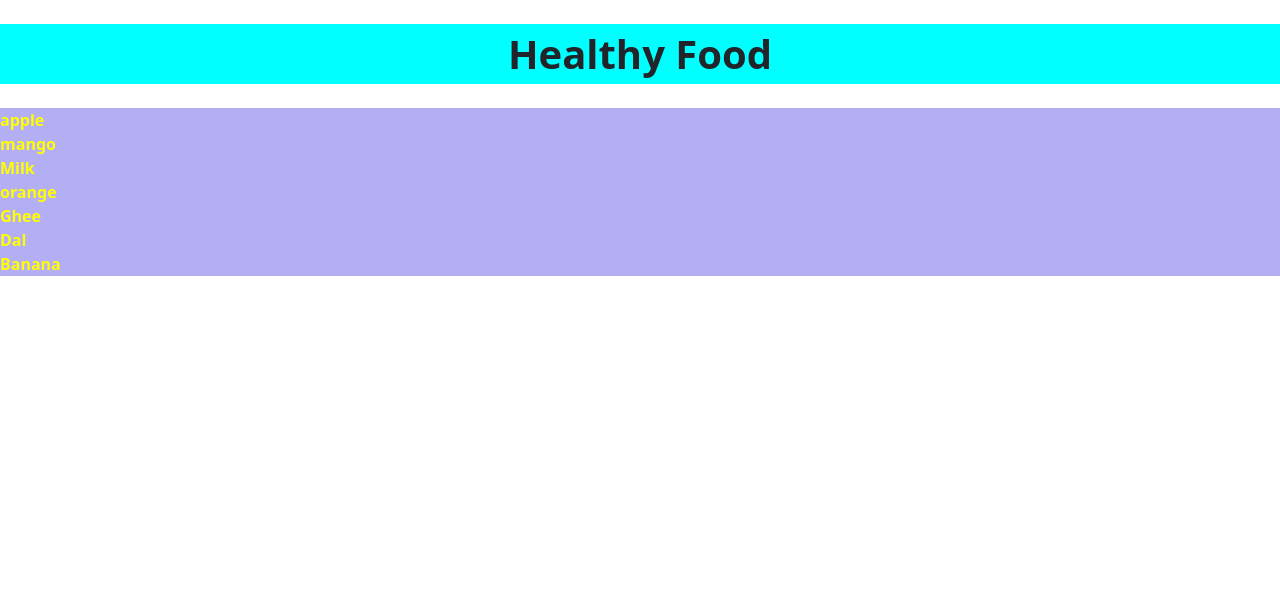
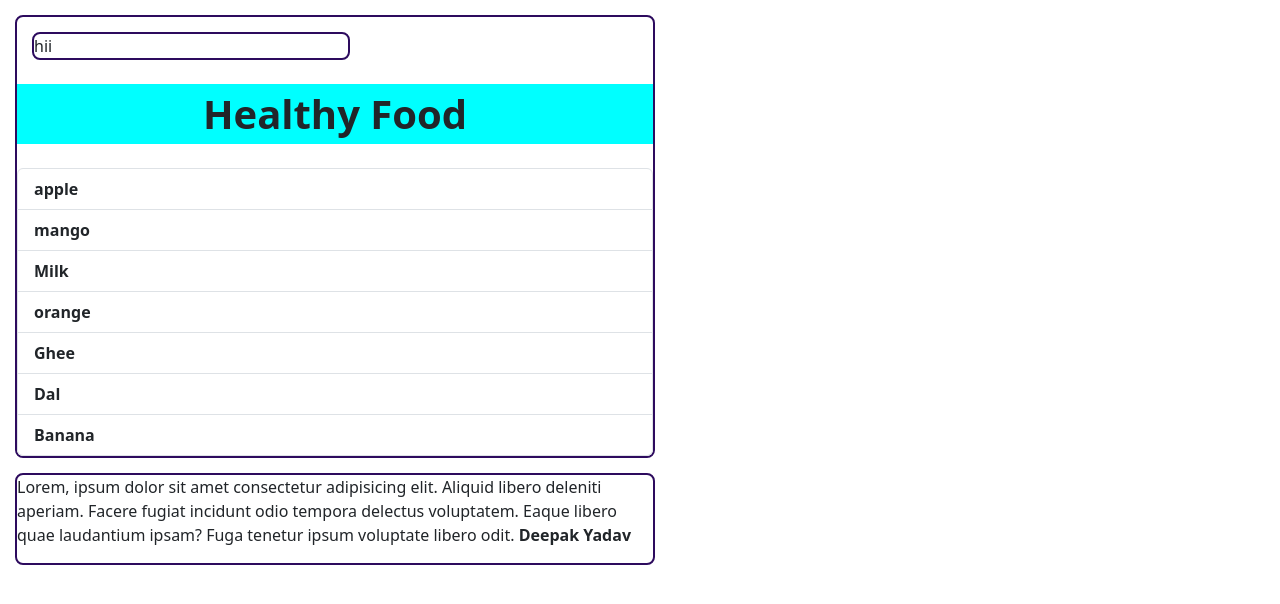
Before and after one commit to Deepak-Yadav01/React-and-Redux, a React (Vite) app in the folder 05_Props-in-react/05_Props-in-react/: page / in a window 1280 px wide. Shown: the top 604 px of the page. Built offline with nearby package versions, Linux system fonts and the light colour scheme.

Commit message:
Passing Data via Props.childern || using it for making cards

```diff
--- a/05_Props-in-react/05_Props-in-react/src/App.jsx
+++ b/05_Props-in-react/05_Props-in-react/src/App.jsx
@@ -1,8 +1,8 @@
-import FoodItems from "./Components/foodItems";
+import FoodItems from "./Components/FoodItems";
 import ErrorMsg from "./Components/ErrorMsg";
 import "bootstrap/dist/css/bootstrap.min.css";
 import "./App.css";
-
+import Container from "./Components/Container";
 
 function App() {
   let foodItems = ["apple", "mango", "Milk", "orange", "Ghee", "Dal", "Banana"];
@@ -11,9 +11,17 @@ function App() {
 
   return (
     <>
+    <Container>
+      <Container>hii</Container>
       <h1 className="text-center fw-bold my-4 food-heading">Healthy Food</h1>
       <ErrorMsg items={foodItems}></ErrorMsg>
       <FoodItems items={foodItems}></FoodItems>
+    </Container>
+
+    <Container>
+      <p>Lorem, ipsum dolor sit amet consectetur adipisicing elit. Aliquid libero deleniti aperiam. Facere fugiat incidunt odio tempora delectus voluptatem. Eaque libero quae laudantium ipsam? Fuga tenetur ipsum voluptate libero odit. <b>Deepak Yadav</b></p>
+    </Container>
+
     </>
   );
 }
--- /dev/null
+++ b/05_Props-in-react/05_Props-in-react/src/Components/Container.jsx
@@ -0,0 +1,13 @@
+// props children
+
+import styles from "./Container.module.css";
+
+const Container = (props) => {
+  return (
+    <div className={styles.container}>
+     {props.children}
+    </div>
+  )
+}
+
+export default Container;
--- /dev/null
+++ b/05_Props-in-react/05_Props-in-react/src/Components/Container.module.css
@@ -0,0 +1,7 @@
+.container{
+    border: 2px solid rgb(45, 11, 94);
+    border-radius: 8px;
+    margin: 15px;
+    width: 50%;
+    min-width: 300px;
+}
--- a/05_Props-in-react/05_Props-in-react/src/Components/Item.jsx
+++ b/05_Props-in-react/05_Props-in-react/src/Components/Item.jsx
@@ -4,7 +4,7 @@ const Item = ({ foodItems }) => {
   // console.log(styles); /* for debuging */
 
   //   let { foodItems } = props; /*  destructuring  */
-  return <li className={`${styles["kg-item"]} `}>{foodItems}</li>;
+  return <li className={`${styles["kg-item"]} list-group-item `}>{foodItems}</li>;
 };
 
 export default Item;
```
